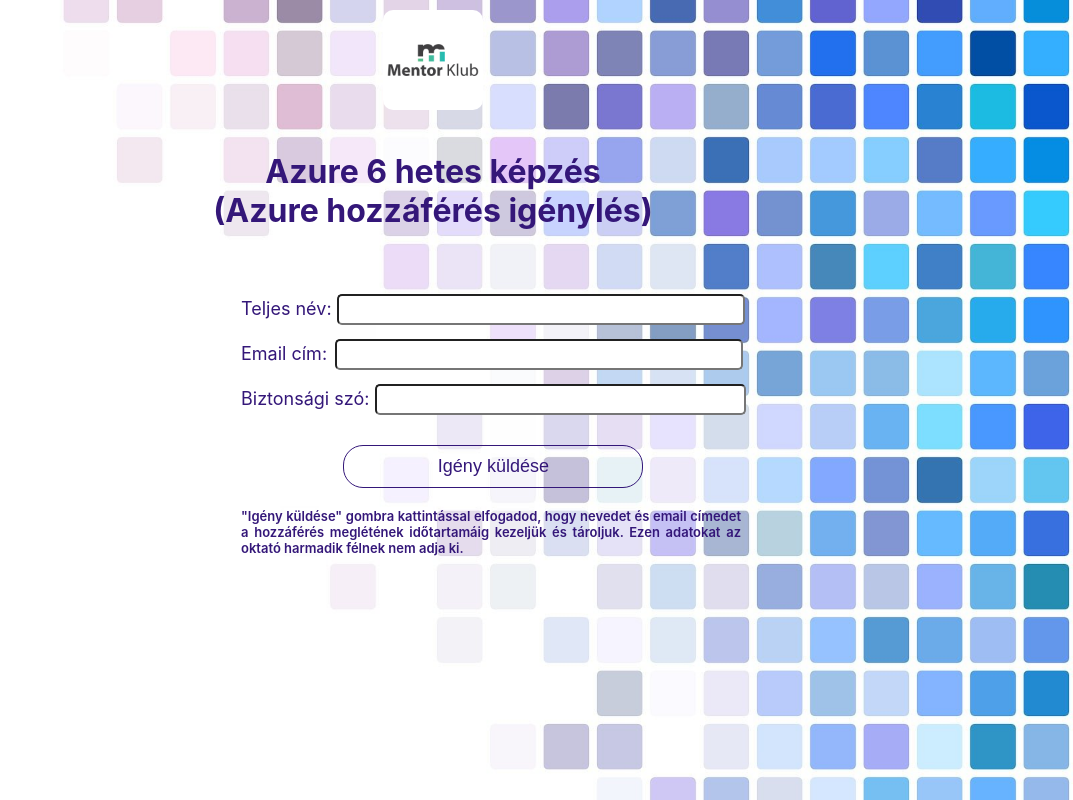
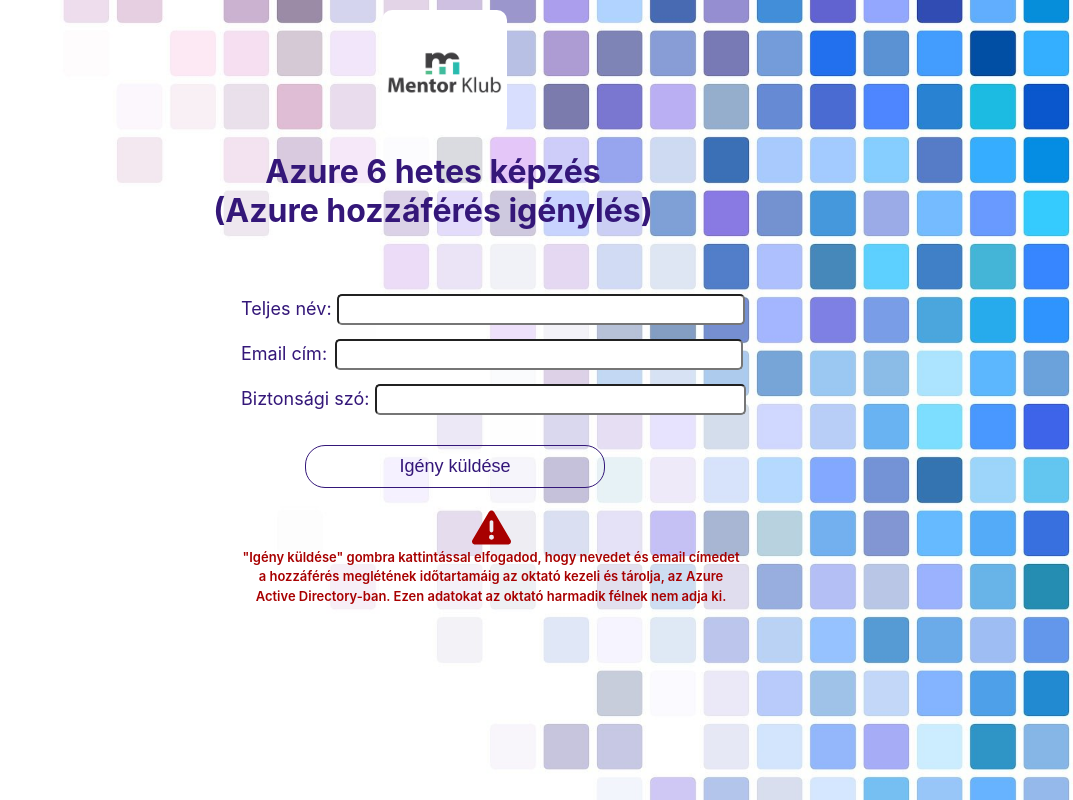
Before and after one commit to cloudsteak/mentor-access-manager, a React (Create React App) app: page / in a window 1280 px wide. Shown: the top 800 px of the page, without its empty margins (207-1280 px from the left). Built offline with nearby package versions, Linux system fonts and the light colour scheme.

Commit message:
Formt warning

```diff
--- a/package.json
+++ b/package.json
@@ -6,6 +6,9 @@
     "@emotion/react": "^11.11.0",
     "@emotion/styled": "^11.11.0",
     "@fontsource/roboto": "^4.5.8",
+    "@fortawesome/fontawesome-svg-core": "^6.4.0",
+    "@fortawesome/free-solid-svg-icons": "^6.4.0",
+    "@fortawesome/react-fontawesome": "^0.2.0",
     "@mui/material": "^5.13.0",
     "@testing-library/jest-dom": "^5.16.5",
     "@testing-library/react": "^13.4.0",
--- a/src/App.css
+++ b/src/App.css
@@ -3,11 +3,12 @@
 }
 
 .App-logo {
-  height: 100px;
+  height: 125px;
   pointer-events: none;
   border-radius: 10px;
   position: absolute;
   top: 10px;
+  left: 46%;
 }
 
 .pageHeader {
@@ -38,11 +39,12 @@
 
 .gdpr{
   padding-top: 20px;
-  max-width: 500px;
   word-wrap: normal;
   font-weight: 600;
   font-size: 13px;
-  text-align: justify;
+  text-align: center;
+  color: rgb(168, 0, 0);
+  line-height: 1.5em;
 }
 
 .btn {
--- a/src/PostApi.js
+++ b/src/PostApi.js
@@ -2,6 +2,9 @@ import React from 'react'
 import './App.css';
 import { ToastContainer, toast } from 'react-toastify';
 import 'react-toastify/dist/ReactToastify.css';
+import { FontAwesomeIcon } from '@fortawesome/react-fontawesome'
+import { faExclamationTriangle } from '@fortawesome/free-solid-svg-icons'
+
 class PostApi extends React.Component {
 
     constructor() {
@@ -107,7 +110,7 @@ class PostApi extends React.Component {
                             </div>
                             <div class="form-row">
                                 <div class="col-md-12 text-center">
-                                    <button type="submit" style={appWidth < 500 ? { width: "250px", marginLeft: "8%" } : { width: "300px", marginLeft: "8%" }} class="btn" onClick={() => this.submit()}>Igény küldése</button>
+                                    <button type="submit" style={appWidth < 500 ? { width: "250px", marginLeft: "8%" } : { width: "300px", marginLeft: "5%" }} class="btn" onClick={() => this.submit()}>Igény küldése</button>
                                     <ToastContainer
                                         position="top-center"
                                         autoClose={5000}
@@ -120,7 +123,7 @@ class PostApi extends React.Component {
                                         pauseOnHover
                                         theme="light"
                                     />
-                                <div class="gdpr">"Igény küldése" gombra kattintással elfogadod, hogy nevedet és email címedet a hozzáférés meglétének időtartamáig kezeljük és tároljuk. Ezen adatokat az oktató harmadik félnek nem adja ki.</div>
+                                <div class="gdpr" style={appWidth < 500 ? { width: "310px" } : { width: "500px" }}><FontAwesomeIcon icon={faExclamationTriangle} size="3x" /><br/>"Igény küldése" gombra kattintással elfogadod, hogy nevedet és email címedet a hozzáférés meglétének időtartamáig az oktató kezeli és tárolja, az Azure Active Directory-ban. Ezen adatokat az oktató harmadik félnek nem adja ki.</div>
                                 </div>
                             </div>
                         </div>
```
Also changed, not shown: 1 other file (tests, documents, lock files or other folders).
